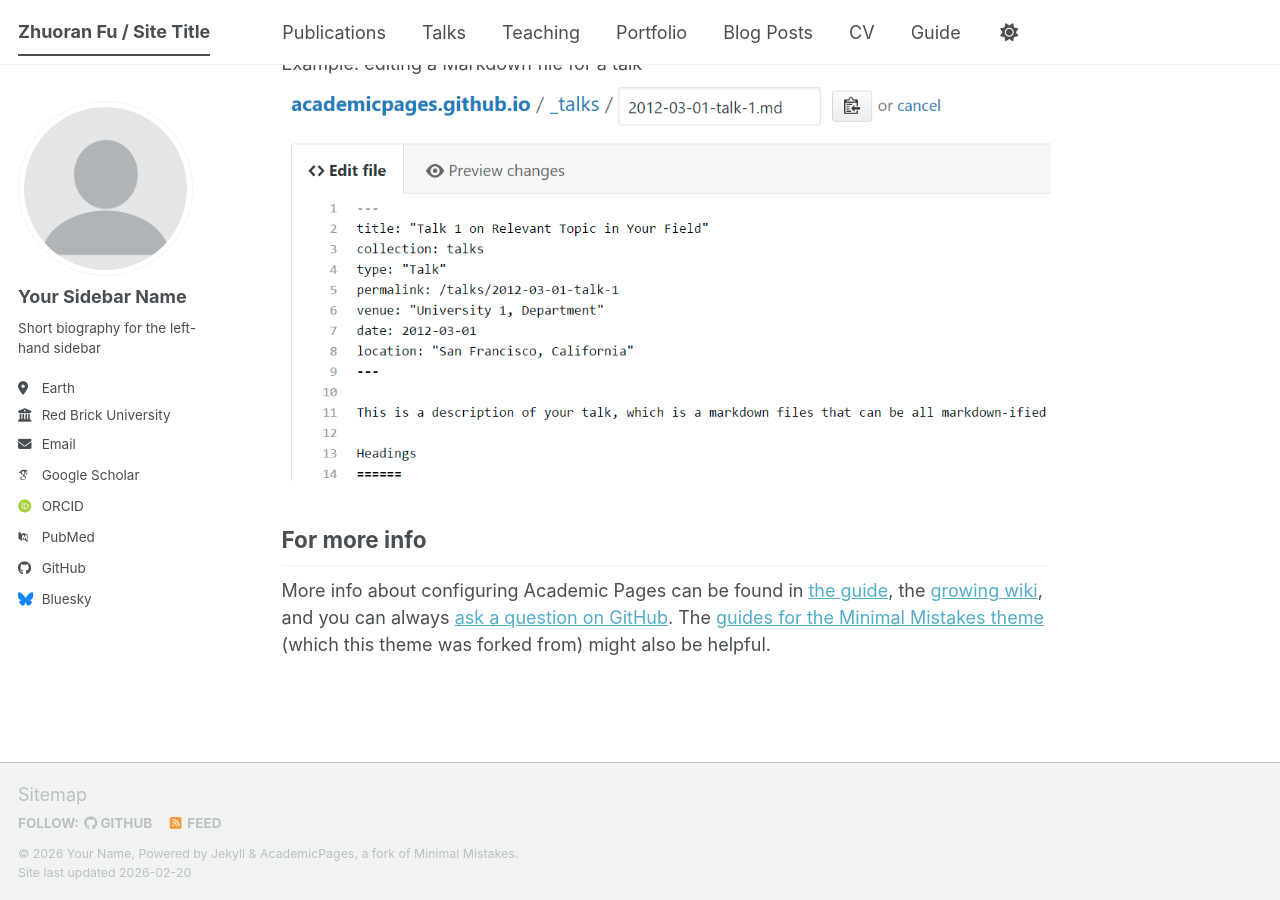
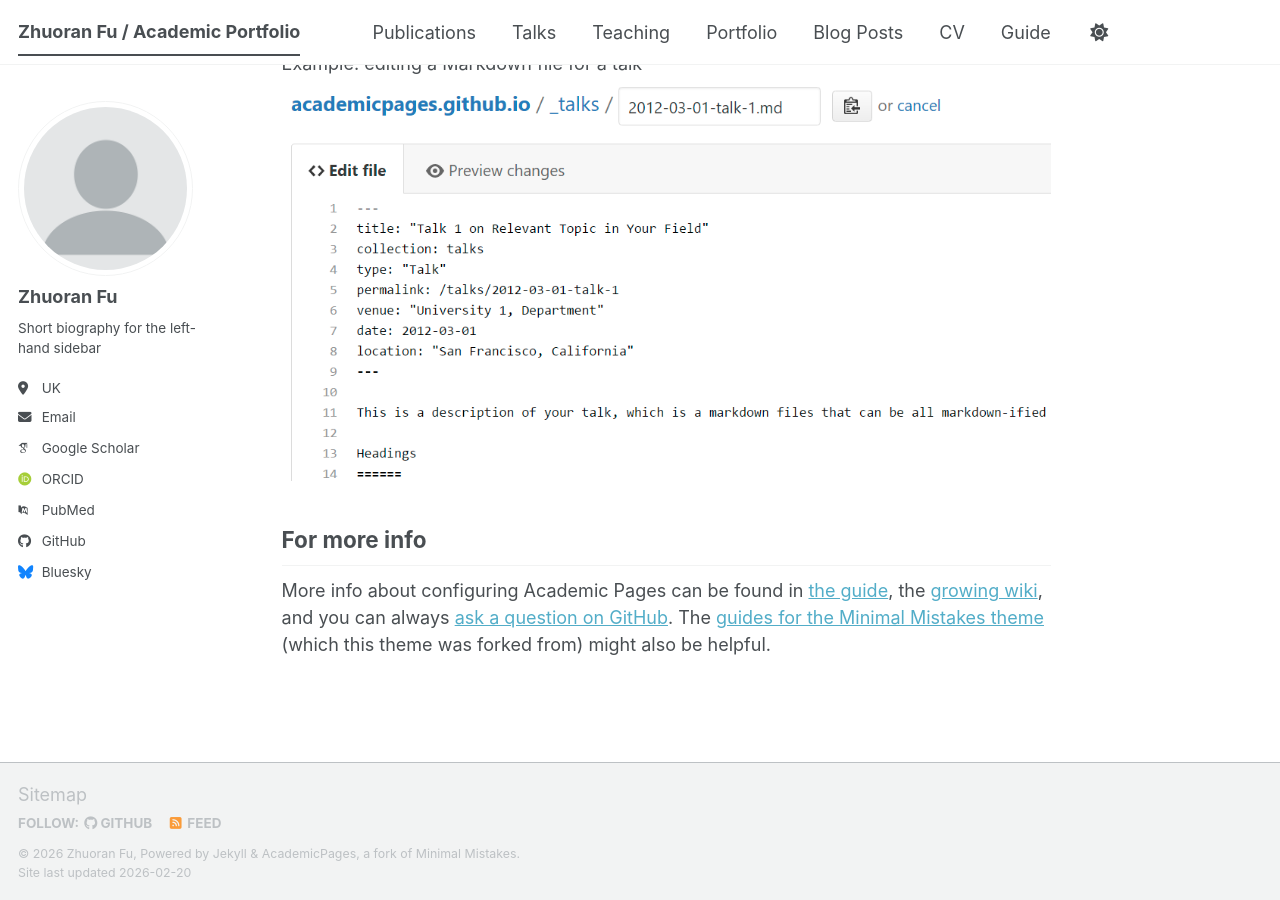
Before and after one commit to Jason-blips/Jason-blips.github.io, a Jekyll site: the page built from _pages/about.md, in a window 1280 px wide and 900 px high, scrolled down 2720 px. Built offline with Jekyll 4.4.1, drawn with Linux system fonts in a browser that asks for light colours; some web fonts are replaced; a script bundle is joined from its source files by our own code; library files that are not in the unit come from our copies.

Commit message:
Update _config.yml

```diff
--- a/_config.yml
+++ b/_config.yml
@@ -9,14 +9,14 @@
 # Basic Site Settings
 locale                   : "en-US"
 site_theme               : "default" # The available themes options are "default", "air", "sunrise", "mint", "dirt" and "contrast"
-title                    : "Zhuoran Fu / Site Title"
+title                    : "Zhuoran Fu / Academic Portfolio"
 title_separator          : "-"
-name                     : &name "Your Name"
-description              : &description "Your Name's academic portfolio"   # Update this with a general description of your site, this is the default if not overridden by a page
-url                      : https://academicpages.github.io # The base hostname & protocol for your site e.g. "https://[your GitHub username].github.io",
+name                     : &name "Zhuoran Fu"
+description              : &description "Zhuoran Fu's academic portfolio"   # Update this with a general description of your site, this is the default if not overridden by a page
+url                      : https://Jason-blips.github.io # The base hostname & protocol for your site e.g. "https://[your GitHub username].github.io",
                                                            # or if you already have some other page hosted on Github then use "https://[your GitHub username].github.io/[Your Repo Name]"
 baseurl                  : "" # the subpath of your site, e.g. "/blog"
-repository               : "academicpages/academicpages.github.io"
+repository               : "Jason-blips/Jason-blips.github.io"
 
 # Site Author - The following control what appear as part of the author content on the side bar.
 #               If a field is blank the icon and link will not appear, otherwise it will be shown.
@@ -24,13 +24,12 @@
 author:
   # Biographic information
   avatar           : "profile.png"
-  name             : "Your Sidebar Name"
+  name             : "Zhuoran Fu"
   pronouns         : # example: "she/her"
   bio              : "Short biography for the left-hand sidebar"
-  location         : "Earth"
-  employer         : "Red Brick University"
+  location         : "UK"
   uri              : # URL
-  email            : "none@example.org"
+  email            : "zxn515@york.ac.uk"
 
   # Academic websites
   academia         : # URL
```
